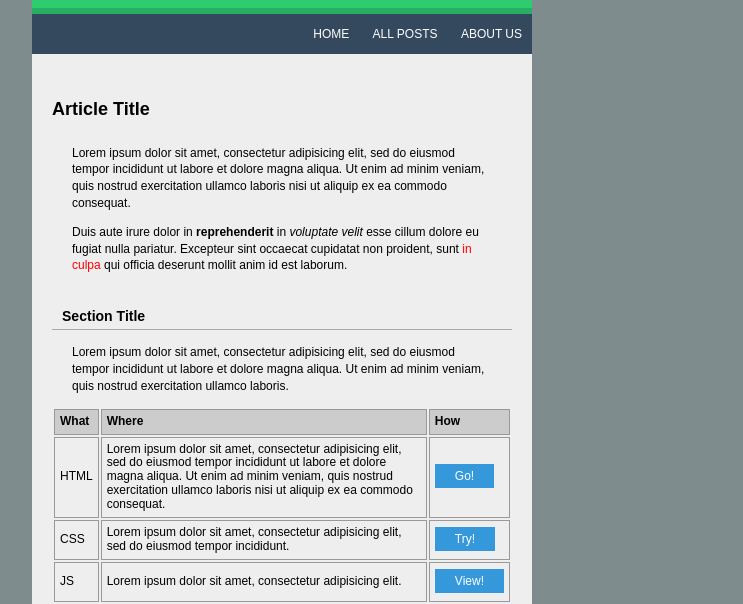
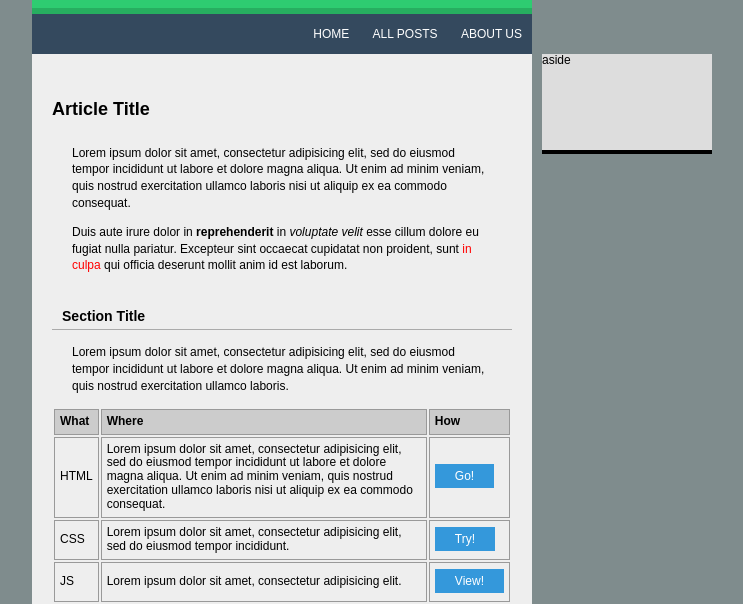
Before and after one commit to webartificer/Making-It-Real, a plain HTML site: page index.html in a window 1280 px wide. Shown: the part 206-810 px from the top of the page, without its empty margins (358-1101 px from the left). Drawn offline with nearby package versions, Linux system fonts and the light colour scheme.

Commit message:
Initial Commit

```diff
--- a/index.html
+++ b/index.html
@@ -161,6 +161,9 @@ $('#myElement').click(function(){
                 </form>
 
             </article>
+            <aside>
+            aside
+            </aside>
 
 
 
--- a/style.css
+++ b/style.css
@@ -179,3 +179,13 @@ label {
     text-transform: uppercase;
     border: 0;
 }
+
+aside {
+    position: absolute;
+    top: 240px;
+    min-height: 100px;
+    width: 170px;
+    background:#ddd;
+    left: 510px;
+    border-bottom: 4px solid #000;
+}
```
